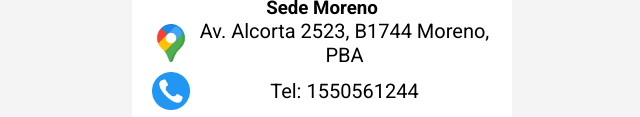
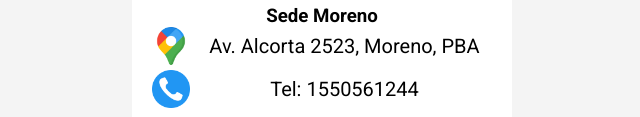
Before and after one commit to lukebro82/mutual, a plain HTML site: page index.html in a window 1280 px wide. Shown: the part 1664-1781 px from the top of the page, without its empty margins (318-958 px from the left). Drawn offline with Linux system fonts and the light colour scheme.

Commit message:
contact fixed

```diff
--- a/index.html
+++ b/index.html
@@ -99,7 +99,7 @@
 
           <div class="contacts__grid">
             <img class="icons" src="./Images/google-maps.png" alt="" />
-            <p class="main__text">Av. Alcorta 2523, B1744 Moreno, PBA</p>
+            <p class="main__text">Av. Alcorta 2523, Moreno, PBA</p>
           </div>
 
           <div class="contacts__grid">
```
Also changed, not shown: Images/mail.png (added).
